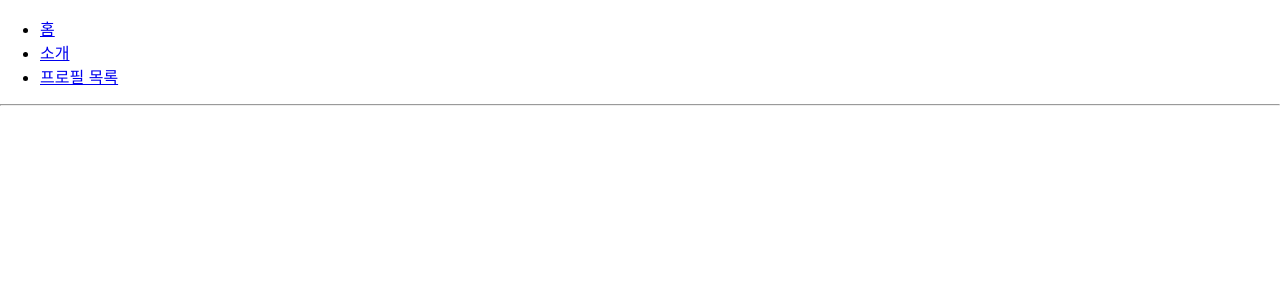
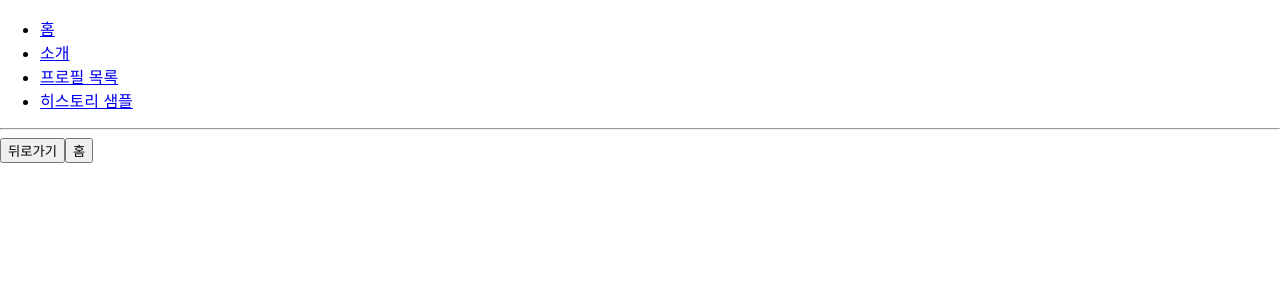
Before and after one commit to Taeyeon-Lim/react-router-tutorial, a React (Create React App) app: page /history in a window 1280 px wide. Shown: the top 300 px of the page. Built offline with nearby package versions, Linux system fonts and the light colour scheme; the HTML template or start-up script is replaced by a standard one.

Commit message:
router의 부가 기능 사용( history 객체 )

```diff
--- a/src/App.js
+++ b/src/App.js
@@ -1,5 +1,6 @@
 import { Route, Link } from 'react-router-dom';
 import About from './About';
+import HistorySample from './HistorySample';
 import Home from './Home';
 import Profiles from './Profiles';
 
@@ -16,11 +17,15 @@ function App() {
         <li>
           <Link to='profiles'>프로필 목록</Link>
         </li>
+        <li>
+          <Link to='history'>히스토리 샘플</Link>
+        </li>
       </ul>
       <hr />
       <Route path='/' component={Home} exact />
       <Route path='/about' component={About} />
       <Route path='/profiles' component={Profiles} />
+      <Route path='/history' component={HistorySample} />
     </div>
   );
 }
--- /dev/null
+++ b/src/HistorySample.js
@@ -0,0 +1,31 @@
+import React, { useEffect } from 'react';
+
+function HistorySample({ history }) {
+  // 뒤로가기
+  const goBack = () => {
+    history.goBack();
+  };
+  // 특정 경로 이동
+  const goHome = () => {
+    history.push('/');
+  };
+
+  useEffect(() => {
+    console.log(history);
+    const unblock = history.block('떠나시겠습니까?');
+    // 컴포넌트 언마운트 시
+    return () => {
+      // 이탈 방지 기능 비활성화
+      unblock();
+    };
+  }, [history]);
+
+  return (
+    <div>
+      <button onClick={goBack}>뒤로가기</button>
+      <button onClick={goHome}>홈</button>
+    </div>
+  );
+}
+
+export default HistorySample;
```
Also changed, not shown: 1 other file (tests, documents, lock files or other folders).
